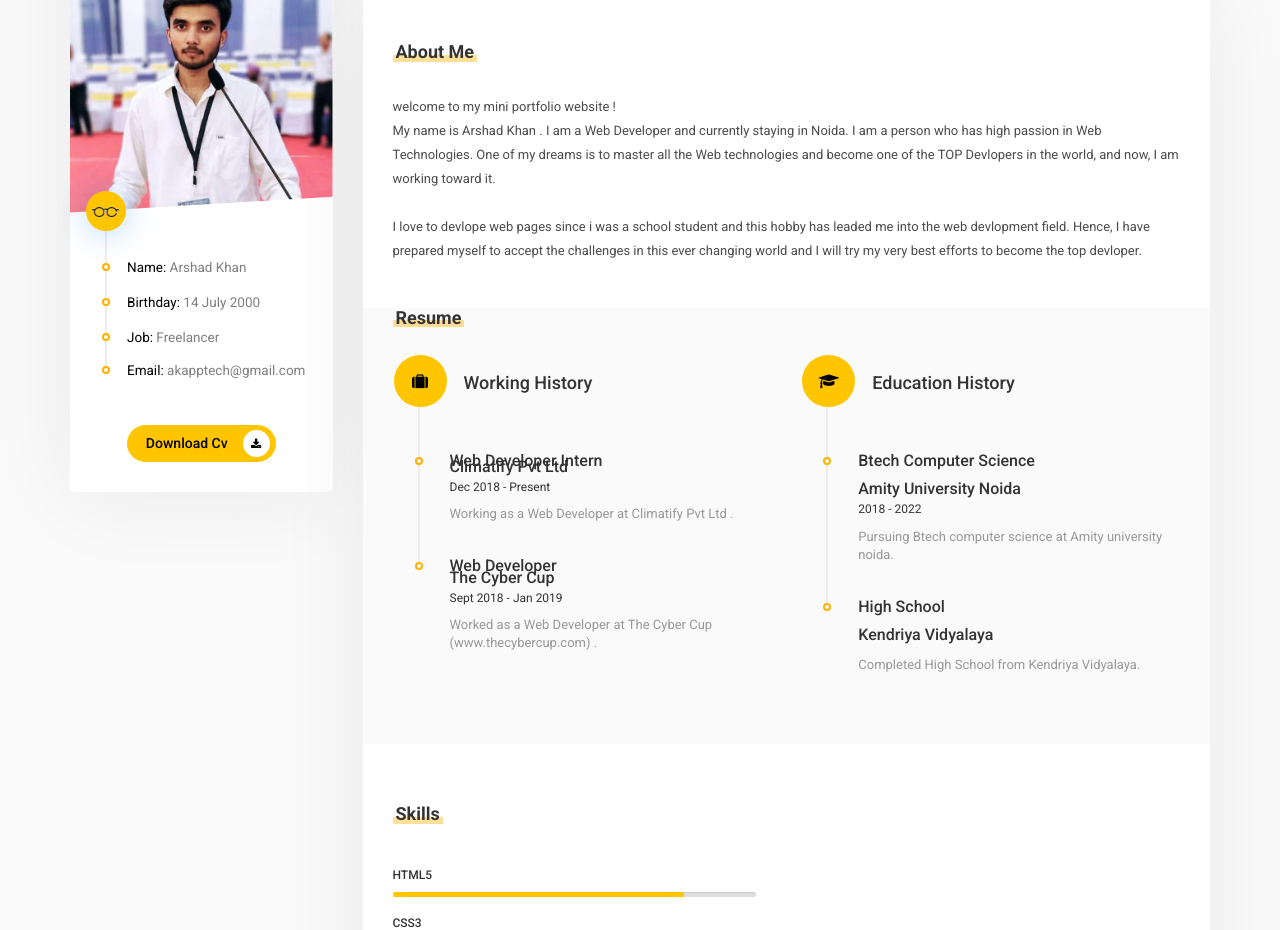
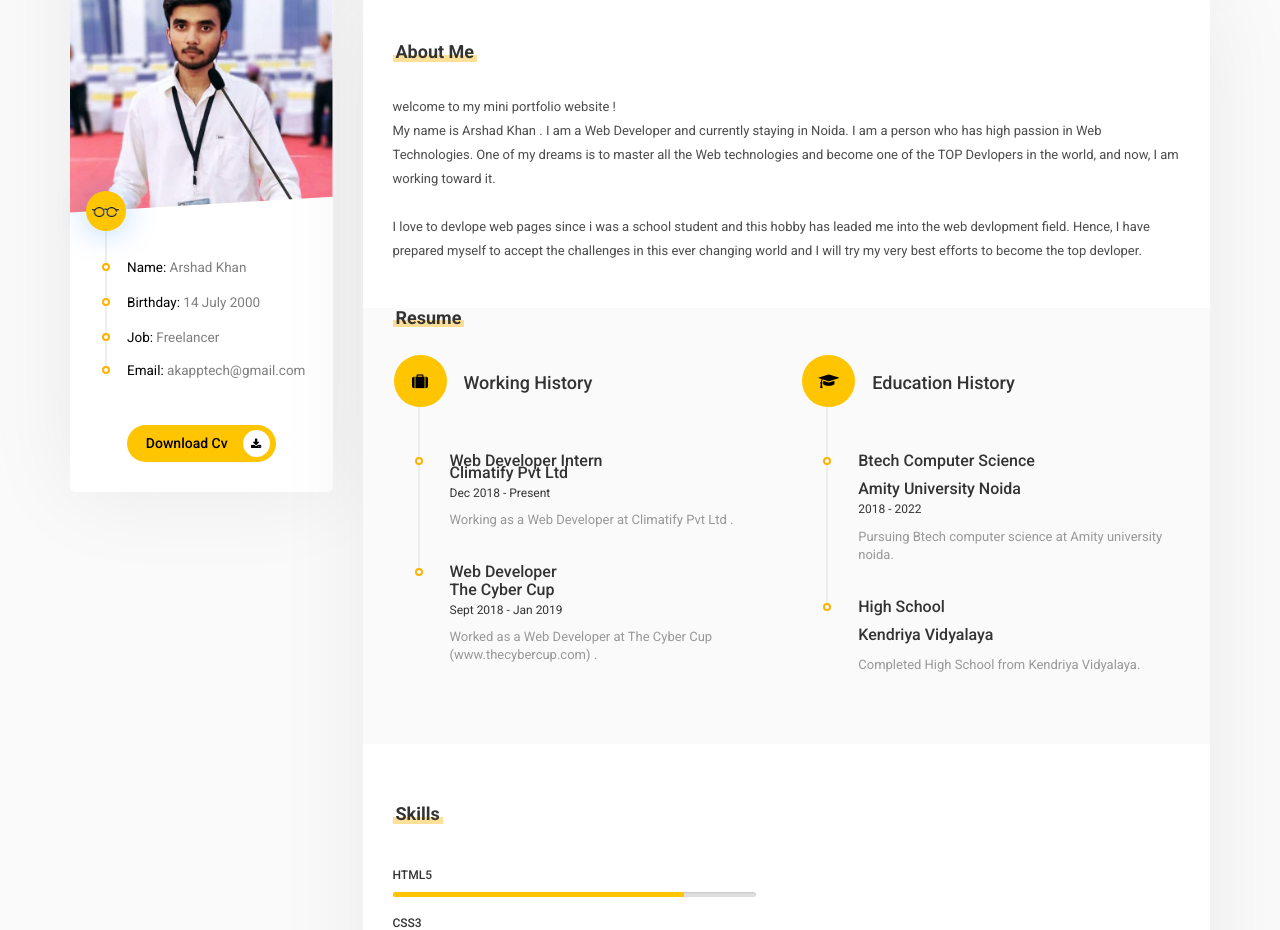
Before and after one commit to arshadk786/profile, a plain HTML site: page index.html in a window 1280 px wide. Shown: the part 170-1100 px from the top of the page. Drawn offline with Linux system fonts and the light colour scheme.

Commit message:
Update index.html

```diff
--- a/index.html
+++ b/index.html
@@ -141,12 +141,12 @@ Hence, I have prepared myself to accept the challenges in this ever changing wor
                                 <ul class="timeline col-md-12 top_30">
                                     <li><i class="fa fa-suitcase" aria-hidden="true"></i><h2 class="timeline-title">Working History</h2></li>
                                     <!-- a work -->
-                                    <li><h3 class="line-title">Web Developer Intern</h3><h3 class="line-title" <br>Climatify Pvt Ltd</h3>
+                                    <li><h3 class="line-title">Web Developer Intern</h3><h3 class="line-title"><br>Climatify Pvt Ltd</h3>
                                         <span>Dec 2018 - Present</span>
                                         <p class="little-text">Working as a Web Developer at Climatify Pvt Ltd .</p>
                                     </li>
                                    <!-- a work -->
-                                   <li><h3 class="line-title">Web Developer</h3><h3 class="line-title"<br> <br>The Cyber Cup</h3>
+                                   <li><h3 class="line-title">Web Developer</h3><h3 class="line-title"><br> <br>The Cyber Cup</h3>
                                         <span>Sept 2018 - Jan 2019</span>
                                         <p class="little-text">Worked as a Web Developer at The Cyber Cup (www.thecybercup.com) .</p>
                                     </li>
```
